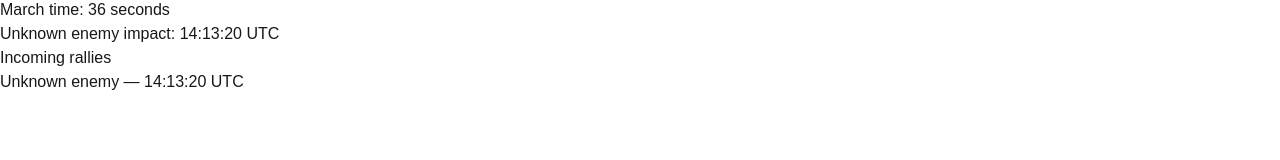
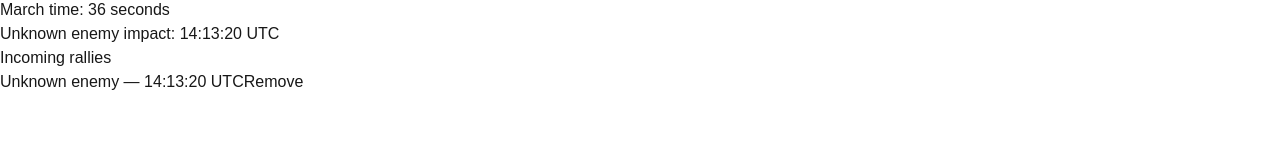
Before and after one commit to henrikivers1/wosvs-app, a Next.js app: page / in a window 1280 px wide. Both pictures are taken after a click on the button "Sync Rally". Shown: the part 122-282 px from the top of the page. Built offline with nearby package versions, Linux system fonts and the light colour scheme.

Commit message:
feat: allow removing enemy rallies

```diff
--- a/src/app/page.tsx
+++ b/src/app/page.tsx
@@ -46,7 +46,11 @@ setRallies((currentRallies) => [
   newRally,
 ]);
 }
-
+function removeRally(id: number) {
+  setRallies((currentRallies) =>
+    currentRallies.filter((rally) => rally.id !== id)
+  );
+}
   return (
     <main>
       <h1>WOS Battle Planner</h1>
@@ -136,6 +140,9 @@ setRallies((currentRallies) => [
         second: "2-digit",
       })}{" "}
       UTC
+      <button onClick={() => removeRally(rally.id)}>
+  Remove
+</button>
     </li>
   ))}
 </ul>
```
